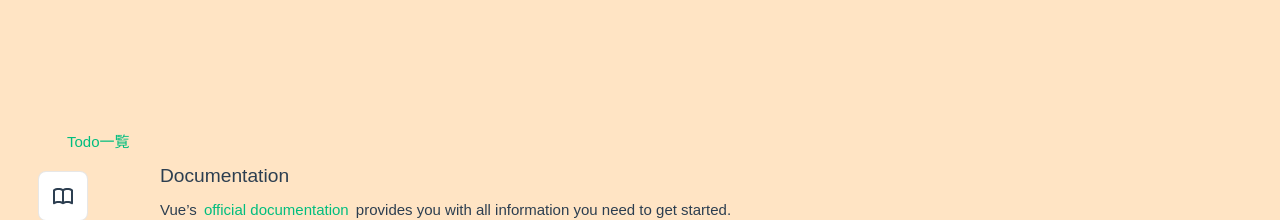
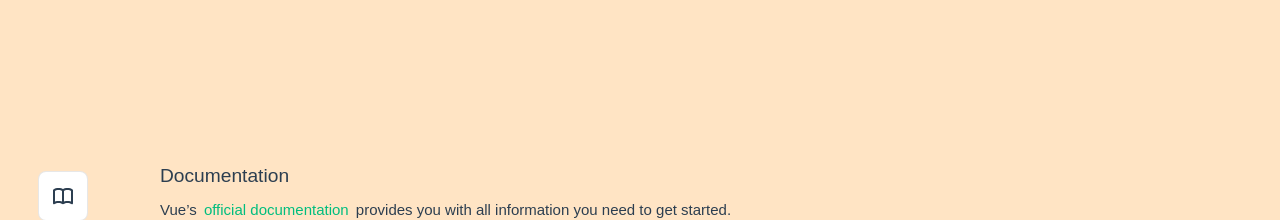
Before and after one commit to GrowthEmber/wiki, a Vue app in the folder frontend/: page / in a window 1280 px wide. Shown: the top 220 px of the page. Built offline with nearby package versions, Linux system fonts and the light colour scheme; the HTML template or start-up script is replaced by a standard one.

Commit message:
fix:不要なタイトルを削除

```diff
--- a/frontend/src/App.vue
+++ b/frontend/src/App.vue
@@ -1,7 +1,7 @@
 <template>
 <div id="app">
     <nav>
-      <router-link to="/todos">Todo一覧</router-link>
+      <router-link to="/todos"></router-link>
     </nav>
     <router-view />
   </div>
```
